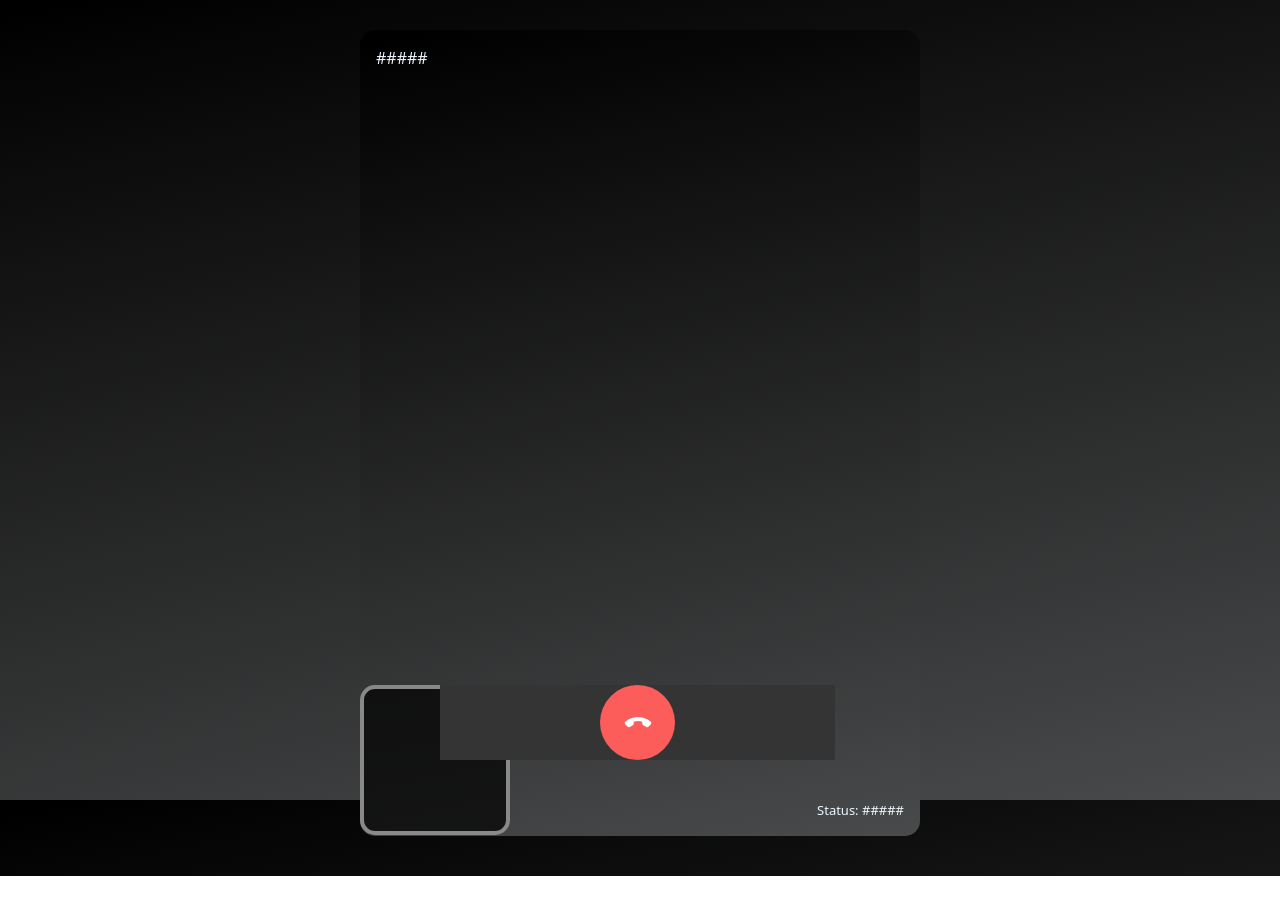
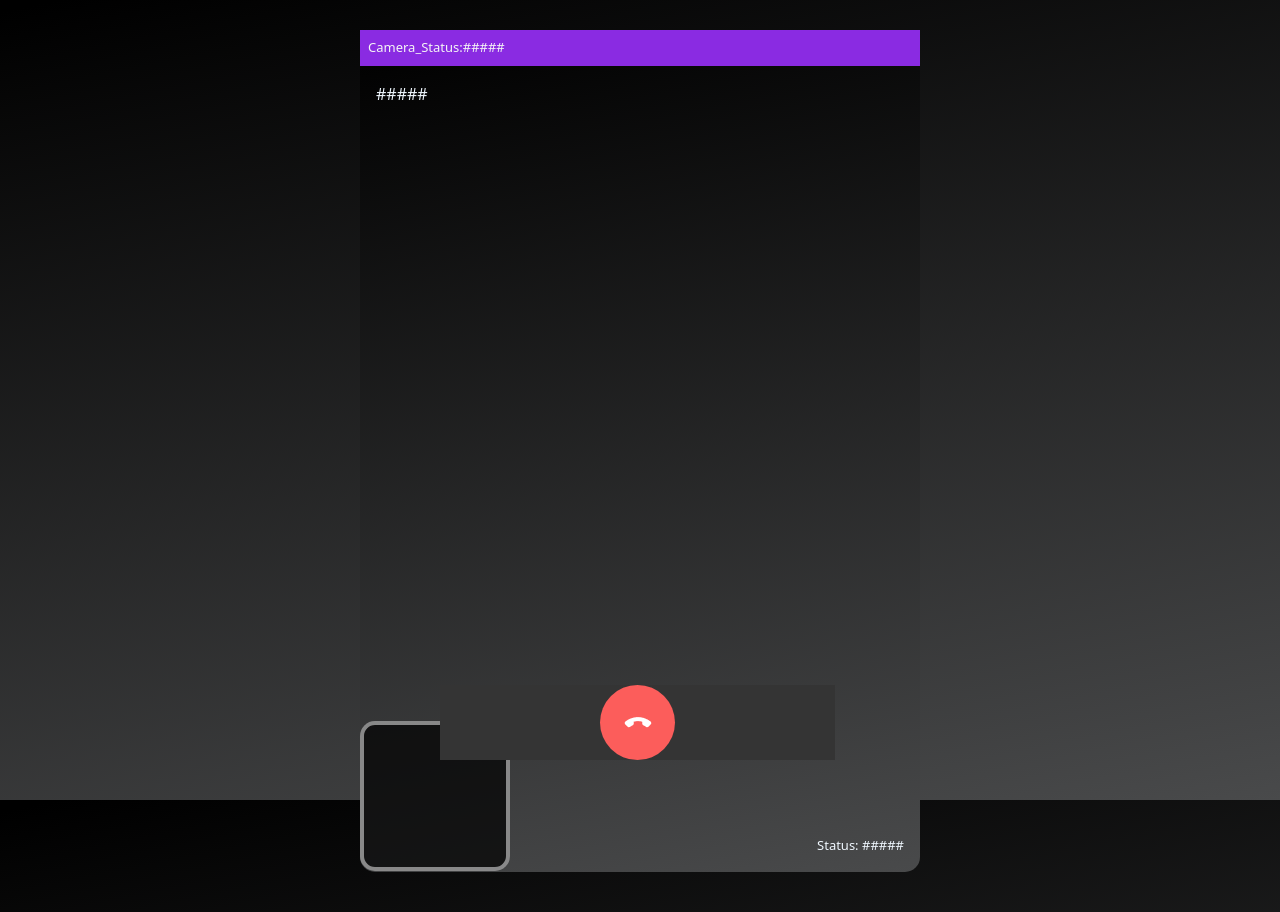
Before and after one commit to REVATHIPARANTHAMAN/VideoSDK_Latest, a website with bundled scripts: page public/customer.html in a window 1280 px wide. Before the commit the page ends 876 px from the top, so only its background shows below. Built offline with nearby package versions, Linux system fonts and the light colour scheme; files whose address does not match are found by name.

Commit message:
camera status bar

```diff
--- a/public/customer.html
+++ b/public/customer.html
@@ -15,7 +15,8 @@
     <div class='main_container'>
         <div class='call_container'>
             <div class='videos_container'>
-                <div id="status_bar" style="display: none;color: whitesmoke;display: none;justify-content: center;align-items: center;padding: 0.5rem;width: 100%;font-size: small;background: blueviolet;"> Camera_Status:<span id="Camera_Status">#####</span></div>
+                <div id="status_bar" style="display: block !important;color: whitesmoke;display: none;justify-content: center;align-items: center;padding: 0.5rem;width: 100%;font-size: small;background: blueviolet;"> Camera_Status:<span id="Camera_Status">#####</span></div>
+
                 <div
                     style="position: absolute;color: aliceblue;padding: 1rem;bottom: 0rem;right: 0rem;font-size: small;">
                     Status: <span id="status">#####</span></div>
```
